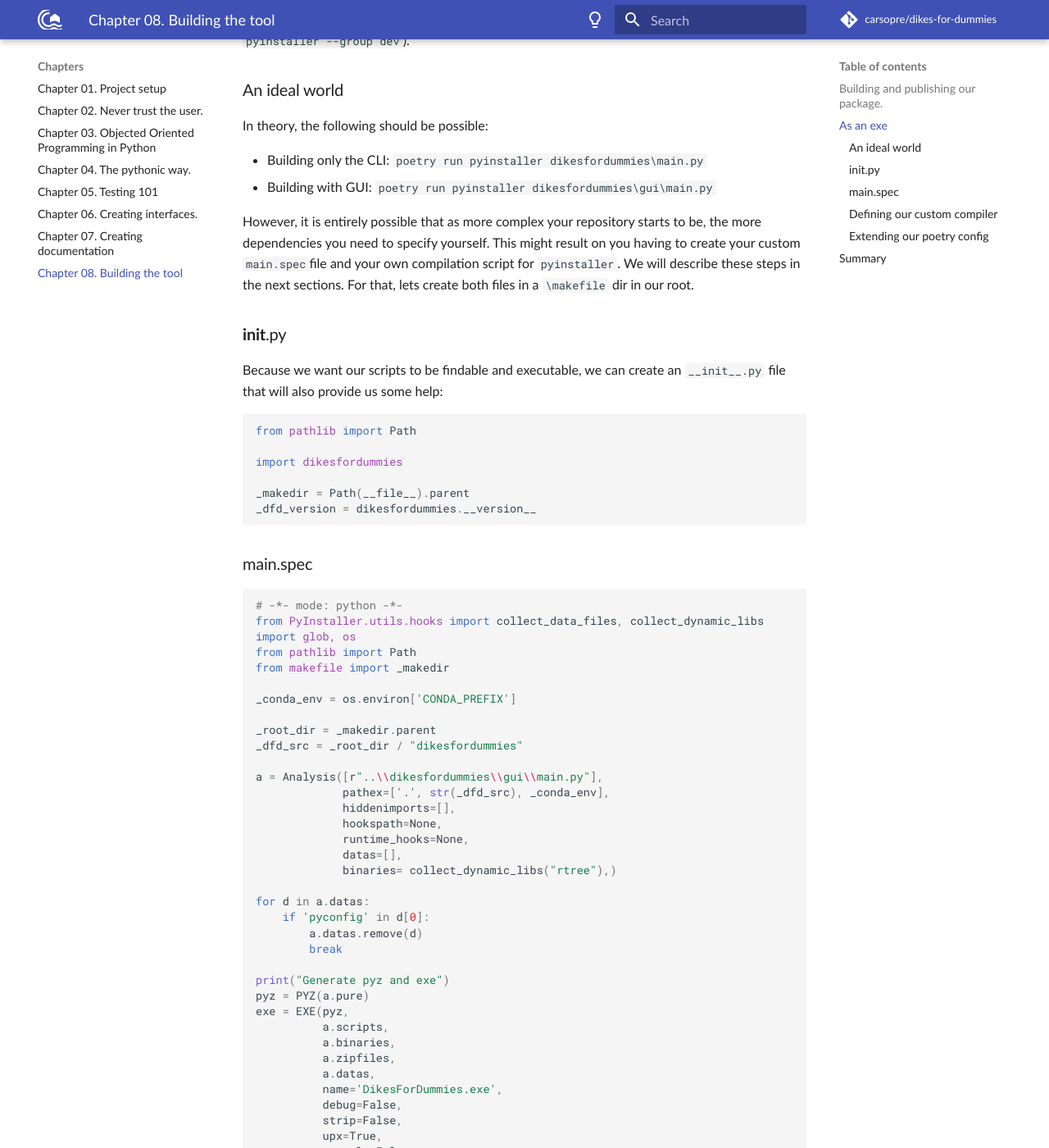
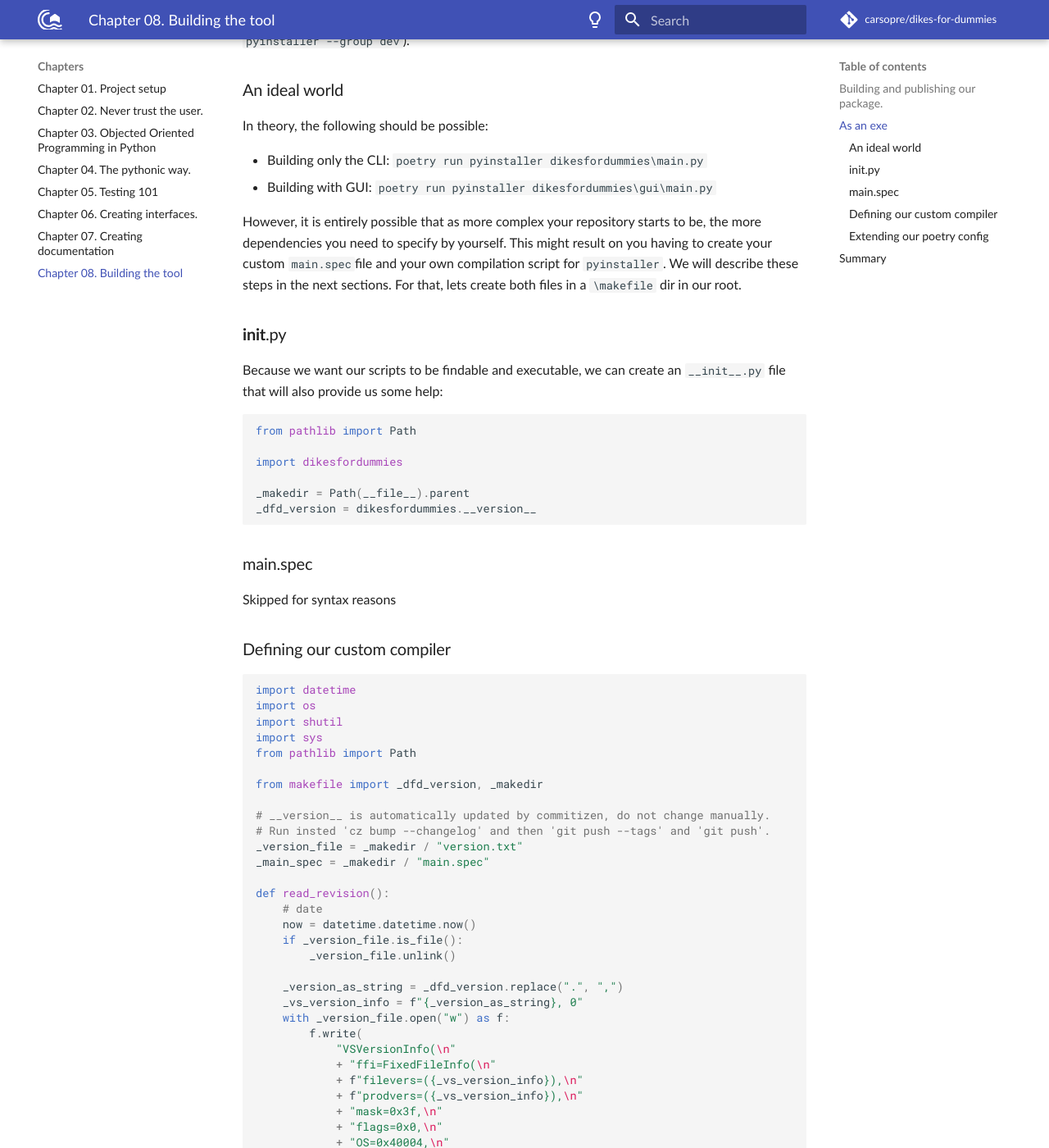
Before and after one commit to Carsopre/dikes-for-dummies, an MkDocs documentation site: the page built from docs/chapters/08_building_the_tool.md, in a window 1280 px wide and 1400 px high, scrolled down 1243 px. Shown: the whole window at 82% size. Built offline with MkDocs 1.6.1 and Material for MkDocs 9.7.7, drawn with Linux system fonts in a browser that asks for light colours; some web fonts are replaced; comment, search, counter and statistics services are not loaded; some of the changed text lies outside the part shown.

Commit message:
docs(chapter_08): Fixed syntax by temporarily removing t he main.spec section

````diff
--- a/docs/chapters/08_building_the_tool.md
+++ b/docs/chapters/08_building_the_tool.md
@@ -21,11 +21,13 @@ Throughout the entire Dikes For Dummies workshop we have been using `Poetry`. If
 ```console
 poetry check
 ```
+
 > All set!
 
 ```console
 poetry build & poetry publish
 ```
+
 > You will be required to authenticate yourself in pypi
 
 Notice that most likely a `dist` directory has been created in your root directory with the wheels to be published. After publishing our package we should be able to add it as a dependency on other projects!
@@ -44,7 +46,7 @@ In theory, the following should be possible:
 * Building only the CLI: `poetry run pyinstaller dikesfordummies\main.py`
 * Building with GUI: `poetry run pyinstaller dikesfordummies\gui\main.py`
 
-However, it is entirely possible that as more complex your repository starts to be, the more dependencies you need to specify yourself. This might result on you having to create your custom `main.spec`file and your own compilation script for `pyinstaller`. We will describe these steps in the next sections. For that, lets create both files in a `\makefile` dir in our root.
+However, it is entirely possible that as more complex your repository starts to be, the more dependencies you need to specify by yourself. This might result on you having to create your custom `main.spec`file and your own compilation script for `pyinstaller`. We will describe these steps in the next sections. For that, lets create both files in a `\makefile` dir in our root.
 
 ### __init__.py
 
@@ -60,49 +62,7 @@ _dfd_version = dikesfordummies.__version__
 ```
 
 ### main.spec
-
-```python
-# -*- mode: python -*-
-from PyInstaller.utils.hooks import collect_data_files, collect_dynamic_libs
-import glob, os
-from pathlib import Path
-from makefile import _makedir
-
-_conda_env = os.environ['CONDA_PREFIX']
-
-_root_dir = _makedir.parent
-_dfd_src = _root_dir / "dikesfordummies"
-
-a = Analysis([r"..\\dikesfordummies\\gui\\main.py"],
-             pathex=['.', str(_dfd_src), _conda_env],
-             hiddenimports=[],
-             hookspath=None,
-             runtime_hooks=None,
-             datas=[],
-             binaries= collect_dynamic_libs("rtree"),)
-
-for d in a.datas:
-    if 'pyconfig' in d[0]:
-        a.datas.remove(d)
-        break
-
-print("Generate pyz and exe")
-pyz = PYZ(a.pure)
-exe = EXE(pyz,
-          a.scripts,
-          a.binaries,
-          a.zipfiles,
-          a.datas,
-          name='DikesForDummies.exe',
-          debug=False,
-          strip=False,
-          upx=True,
-          console=False,
-		#   icon=f"",
-		#   version=str(_makedir / 'version.txt')
-        )
-
-```
+Skipped for syntax reasons
 
 ### Defining our custom compiler
 
@@ -119,7 +79,6 @@ from makefile import _dfd_version, _makedir
 # Run insted 'cz bump --changelog' and then 'git push --tags' and 'git push'.
 _version_file = _makedir / "version.txt"
 _main_spec = _makedir / "main.spec"
-
 
 def read_revision():
     # date
@@ -149,9 +108,7 @@ def read_revision():
             + "u'040904B0',\n"
             + "[StringStruct(u'CompanyName', u'Dummies'),\n"
             + "StringStruct(u'FileDescription', u'DikesForDummies'),\n"
-            +
-            # "StringStruct(u'FileVersion', u'" + str(version) + "'),\n" +
-            "StringStruct(u'InternalName', u'DikesForDummies'),\n"
+            + "StringStruct(u'InternalName', u'DikesForDummies'),\n"
             + "StringStruct(u'LegalCopyright', u'Dummies"
             + r" \xae "
             + str(now.year)
@@ -167,7 +124,6 @@ def read_revision():
             + ")"
         )
 
-
 def compile_code():
     def _remove_if_exists(dir_name: str):
         _dir_to_remove = _makedir.parent / dir_name
@@ -181,15 +137,12 @@ def compile_code():
     os.system(f"{_py_installer_exe} --clean {_main_spec}")
     _version_file.unlink()
 
-
 def run_compilation():
     read_revision()
     compile_code()
 
-
 if __name__ == "__main__":
     run_compilation()
-
 ```
 
 Let's run it!
@@ -208,7 +162,6 @@ We can create a 'shortcut' to our compilation script so that with a single `poet
 build-exe = "makefile.version_compile:run_compilation"
 ```
 
-
 ## Summary
 
 We have finaly covered all steps required to build an MVP. There are many different ways to come to this final step, however, that is the nice challenge about python. Explore all its possibilities and don't be shy about asking or sharing your progress.
````
Also changed, not shown: other parts of docs/chapters/08_building_the_tool.md (+2 -1 lines).
